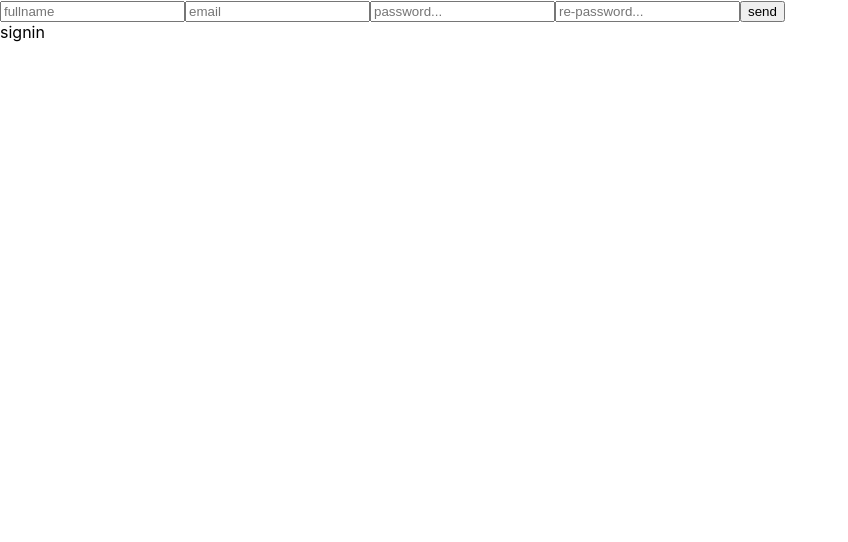
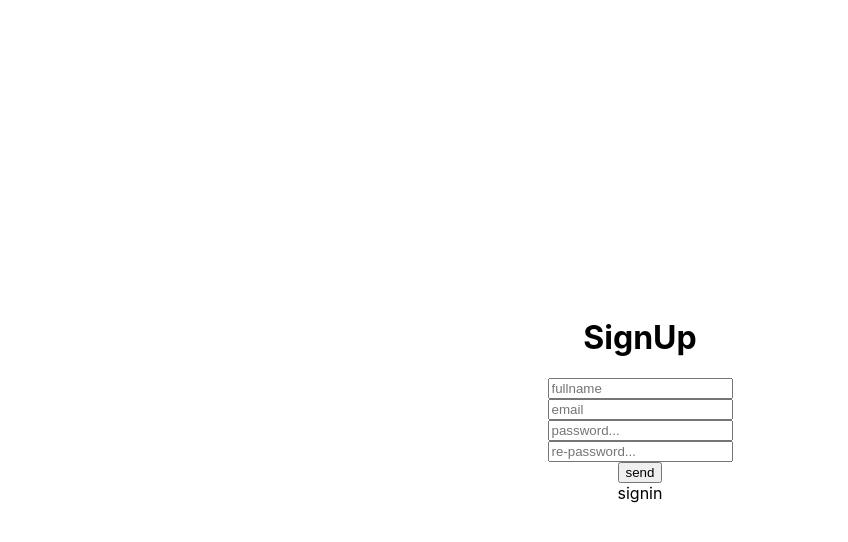
Before and after one commit to NisanAyash/next-passport-mongoose-starter, a Next.js app: page /signup in a window 1280 px wide. Shown: the top 542 px of the page, without its empty margins (0-848 px from the left). Built offline with nearby package versions, Linux system fonts and the light colour scheme.

Commit message:
added some styles and simple layout comp

```diff
--- /dev/null
+++ b/components/common/Layout.js
@@ -0,0 +1,20 @@
+import React from "react";
+
+const Layout = ({ children }) => {
+  return (
+    <div
+      style={{
+        display: "flex",
+        flexDirection: "column",
+        justifyContent: "center",
+        alignItems: "center",
+        width: "100%",
+        height: "100vh",
+      }}
+    >
+      {children}
+    </div>
+  );
+};
+
+export default Layout;
--- a/lib/passport.js
+++ b/lib/passport.js
@@ -4,13 +4,11 @@ import User from "../models/User";
 import { comparePasswords } from "./auth";
 
 passport.serializeUser(function (user, done) {
-  // serialize the username into session
-
   done(null, user._id);
 });
 
 passport.deserializeUser(async function (id, done) {
-  // deserialize the username back into user object
+  console.log(id);
   const user = await User.findOne({ _id: id });
   done(null, user);
 });
--- a/pages/index.js
+++ b/pages/index.js
@@ -1,6 +1,7 @@
 import Head from "next/head";
 import styles from "../styles/Home.module.css";
 import Link from "next/link";
+import Layout from "../components/common/Layout";
 
 export default function Home() {
   return (
@@ -11,6 +12,7 @@ export default function Home() {
       </Head>
 
       <main className={styles.main}>
+        <Layout>
           <h1>Home Page</h1>
 
           <Link href="/signin">
@@ -21,10 +23,11 @@ export default function Home() {
             <a>register</a>
           </Link>
 
-        <p>Just auth users could get in to profile page</p>
+          <p>Authenticated users!</p>
           <Link href="/secret">
             <a>profile</a>
           </Link>
+        </Layout>
       </main>
 
       <footer className={styles.footer}>Footer</footer>
--- a/pages/signup.js
+++ b/pages/signup.js
@@ -1,6 +1,6 @@
 import React, { useState } from "react";
 import Link from "next/link";
-
+import Layout from "../components/common/Layout";
 const signup = () => {
   const [state, setState] = useState({
     fullname: "",
@@ -36,8 +36,16 @@ const signup = () => {
   };
 
   return (
-    <div>
-      <form>
+    <Layout>
+      <form
+        style={{
+          display: "flex",
+          justifyContent: "center",
+          alignItems: "center",
+          flexDirection: "column",
+        }}
+      >
+        <h1>SignUp</h1>
         <input
           type="text"
           placeholder="fullname"
@@ -63,10 +71,9 @@ const signup = () => {
           onChange={handleChange}
         />
         <button onClick={handleSubmit}>send</button>
+        <Link href="/signin">signin</Link>
       </form>
-
-      <Link href="/signin">signin</Link>
-    </div>
+    </Layout>
   );
 };
 
--- a/styles/Home.module.css
+++ b/styles/Home.module.css
@@ -10,10 +10,6 @@
 .main {
   padding: 5rem 0;
   flex: 1;
-  display: flex;
-  flex-direction: column;
-  justify-content: center;
-  align-items: center;
 }
 
 .footer {
```
Also changed, not shown: pages/secret.js (+13 -21 lines), pages/signin.js (+12 -4 lines). Lines whose indentation alone changed are shown as unchanged.
